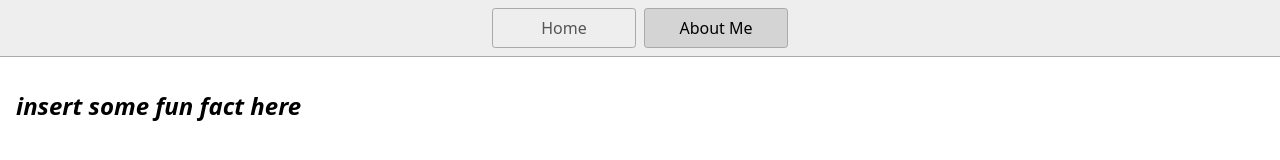
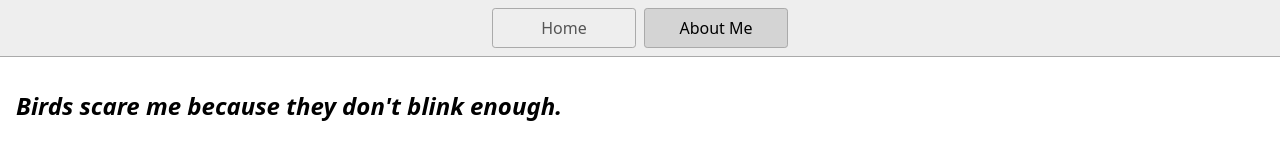
Before and after one commit to monicaphan/c2c-git-busy-2023, a plain HTML site: page AboutMe.html in a window 1280 px wide. Drawn offline with Linux system fonts and the light colour scheme.

Commit message:
Birds r gross

```diff
--- a/AboutMe.html
+++ b/AboutMe.html
@@ -13,7 +13,7 @@
       <a href="/AboutMe.html" aria-current="page">About Me</a>
     </nav>
     <main>
-      <i><h1>insert some fun fact here</h1></i>
+      <i><h1>Birds scare me because they don't blink enough.</h1></i>
     </main>
   </body>
 </html>
```
